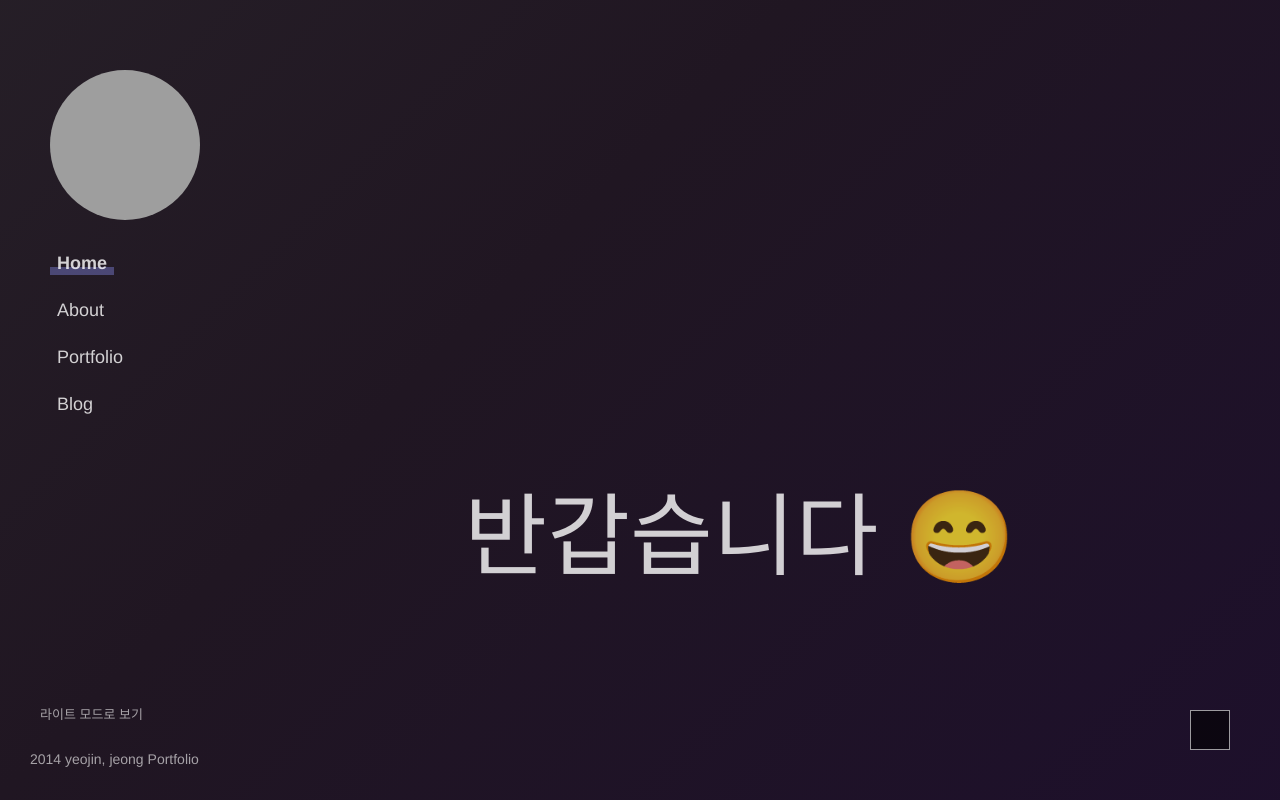
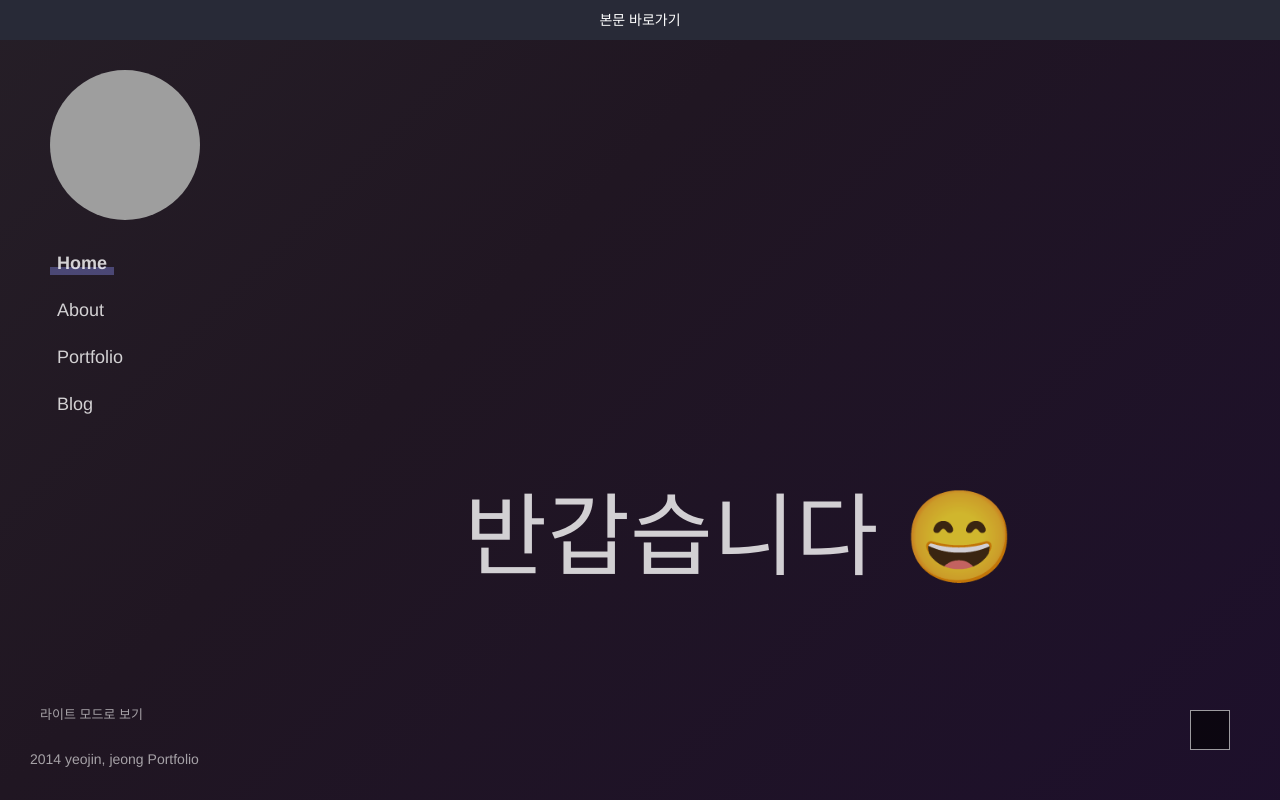
Before and after one commit to yeojin512/yeojin.kr, a Vue app: page / in a window 1280 px wide. Built offline with nearby package versions, Linux system fonts and the light colour scheme; grey boxes are pictures that could not be loaded; a web font is replaced by a local one; what vue-masonry would draw is missing.

Commit message:
skip navigation 추가

```diff
--- a/public/index.html
+++ b/public/index.html
@@ -6,7 +6,6 @@
     <meta name="viewport" content="width=device-width,initial-scale=1.0">
     <link rel="icon" href="<%= BASE_URL %>favicon.ico">
     <title><%= htmlWebpackPlugin.options.title %></title>
-
     <link rel="dns-prefetch" href="//cdnjs.cloudflare.com">
     <meta name="description" content="yeoejin homepage">
     <meta name="viewport" content="width=device-width, initial-scale=1">
@@ -18,6 +17,10 @@
   </head>
 
   <body>
+    <div id="skipNavigation" class="skip-navigation">
+      <a href="#content" class="skip-navigation__anchor">본문 바로가기</a>
+    </div>
+
     <noscript>
       <p style="text-align: center">죄송합니다. <br><%= htmlWebpackPlugin.options.title %>는 JavaScript가 활성화되어 있지 않으면 제대로 작동하지 않습니다.<br><a href="http://www.enable-javascript.com/ko/" target="_blank" title="새 창 열림"> 브라우저에서 자바스크립트를 활성화하는 방법</a>을 참고 하세요.</p>
     </noscript>
--- a/src/App.vue
+++ b/src/App.vue
@@ -2,7 +2,7 @@
   <div class="l-wrap">
     <layout-header />
 
-    <main class="l-container">
+    <main id="content" class="l-container">
       <transition name="fade" mode="out-in">
         <router-view />
       </transition>
--- a/src/assets/scss/common.scss
+++ b/src/assets/scss/common.scss
@@ -137,6 +137,37 @@ html {
   }
 }
 
+// skip navigation
+.skip-navigation {
+  position: fixed;
+  top: 0;
+  left: 0;
+  z-index: 999;
+  width: 100%;
+
+  &__anchor {
+    display: block;
+    width: 0;
+    height: 0;
+    font-size: 1px;
+    opacity: 0;
+
+    &:hover,
+    &:focus,
+    &:active {
+      display: block;
+      width: 100%;
+      height: 40px;
+      background-color: #282a37;
+      font-size: 14px;
+      text-align: center;
+      color: #fff;
+      line-height: 40px;
+      opacity: 1;
+    }
+  }
+}
+
 // page
 .page {
   position: relative;
```
